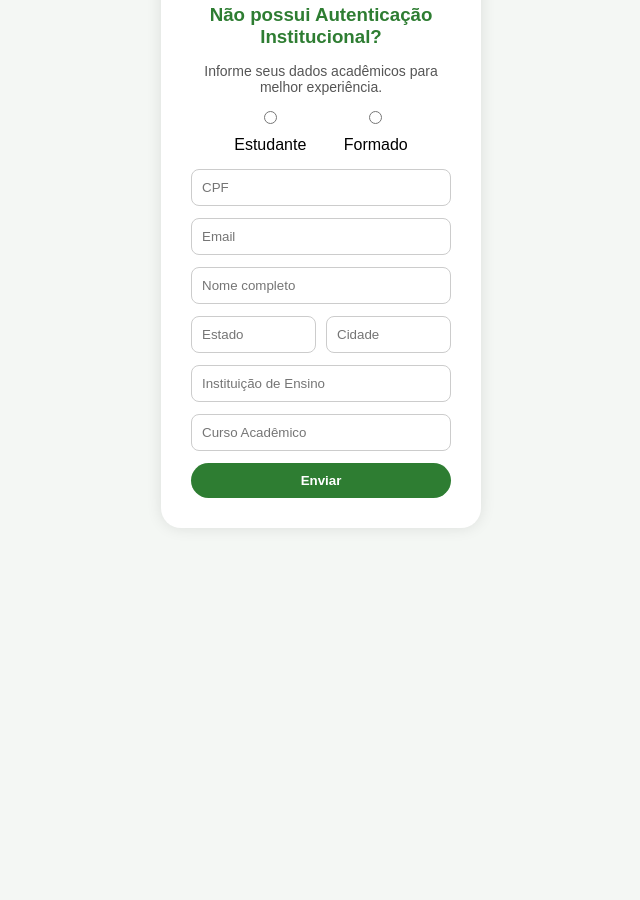
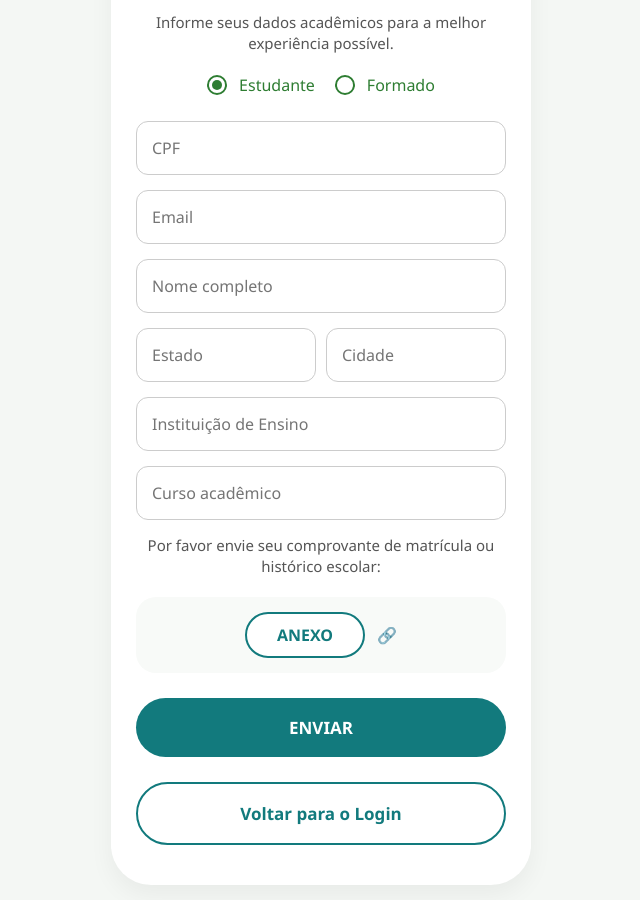
Before and after one commit to Julia-alt-0w0/projeto-ecotroca, a plain HTML site: page page2.html in a window 1280 px wide. Shown: the part 168-1068 px from the top of the page, without its empty margins (319-959 px from the left). Before the commit the page ends 800 px from the top, so only its background shows below. Drawn offline with nearby package versions, Linux system fonts and the light colour scheme.

Commit message:
Add files via upload

```diff
--- a/page2.html
+++ b/page2.html
@@ -2,42 +2,91 @@
 <html lang="pt-br">
 <head>
   <meta charset="UTF-8">
-  <title>Ecotroca</title>
+  <meta name="viewport" content="width=device-width, initial-scale=1.0">
+  <title>Ecotroca - Cadastro</title>
   <link rel="stylesheet" href="style.css">
+  <script type="text/javascript" src="https://cdn.jsdelivr.net/npm/@emailjs/browser@3/dist/email.min.js"></script>
 </head>
 <body>
 
   <div class="container">
-
-  <!-- LADO DIREITO -->
-    <div class="card cadastro">
-      <img src="assets/logo.png" alt="Ecotroca" class="logo">
+    <div class="card">
+      <img src="img/ecotroca.jpeg" alt="Ecotroca" class="logo">
 
       <h3>Não possui Autenticação Institucional?</h3>
-      <p>Informe seus dados acadêmicos para melhor experiência.</p>
+      <p>Informe seus dados acadêmicos para a melhor experiência possível.</p>
 
-      <div class="radio-group">
-        <label><input type="radio" name="tipo"> Estudante</label>
-        <label><input type="radio" name="tipo"> Formado</label>
-      </div>
+      <form id="form-cadastro">
+        <div class="radio-group">
+          <label class="radio-container">
+            <input type="radio" name="tipo" checked required>
+            <span class="checkmark"></span>
+            Estudante
+          </label>
+          <label class="radio-container">
+            <input type="radio" name="tipo">
+            <span class="checkmark"></span>
+            Formado
+          </label>
+        </div>
 
-      <input type="text" placeholder="CPF">
-      <input type="email" placeholder="Email">
-      <input type="text" placeholder="Nome completo">
+        <input type="text" placeholder="CPF" inputmode="numeric" required>
+        <input type="email" id="user_email" placeholder="Email" required>
+        <input type="text" placeholder="Nome completo" required>
 
-      <div class="row">
-        <input type="text" placeholder="Estado">
-        <input type="text" placeholder="Cidade">
-      </div>
+        <div class="row">
+          <input type="text" placeholder="Estado" required>
+          <input type="text" placeholder="Cidade" required>
+        </div>
 
-      <input type="text" placeholder="Instituição de Ensino">
-      <input type="text" placeholder="Curso Acadêmico">
+        <input type="text" placeholder="Instituição de Ensino" required>
+        <input type="text" placeholder="Curso acadêmico" required>
 
-      <button class="btn green">Enviar</button>
+        <p class="anexo-texto">Por favor envie seu comprovante de matrícula ou histórico escolar:</p>
+
+        <div class="anexo-box">
+          <label for="anexo" class="anexo-btn">ANEXO</label>
+          <input type="file" id="anexo" hidden>
+          <span class="icon-link">🔗</span>
+        </div>
+
+        <button type="submit" id="btn-enviar" class="btn">ENVIAR</button>
+        <a href="index.html" class="btn btn-voltar">Voltar para o Login</a>
+      </form>
     </div>
-
   </div>
 
+  <script type="text/javascript">
+    (function(){
+      // Chave Pública da conta oficial ecotrocacontato@gmail.com
+      emailjs.init("0zHgzhq7wqUiwAzZI");
+    })();
 
+    document.getElementById('form-cadastro').addEventListener('submit', function(event) {
+      event.preventDefault();
+
+      const btn = document.getElementById('btn-enviar');
+      btn.innerText = 'ENVIANDO...';
+      btn.disabled = true;
+
+      const emailDigitado = document.getElementById('user_email').value;
+
+      const templateParams = {
+        to_email: emailDigitado
+      };
+
+      // Service ID ATUALIZADO: service_bj7pij3
+      // Template ID ATUALIZADO: template_l8adt2k
+      emailjs.send('service_bj7pij3', 'template_l8adt2k', templateParams)
+        .then(function() {
+          window.location.href = "page3.html";
+        }, function(error) {
+          console.log("Erro detalhado:", error);
+          alert("Erro no envio. Verifique se clicou em SAVE no template do EmailJS.");
+          btn.innerText = 'ENVIAR';
+          btn.disabled = false;
+        });
+    });
+  </script>
 </body>
 </html>
--- a/style.css
+++ b/style.css
@@ -1,87 +1,144 @@
+/* ===== RESET E CONFIGURAÇÕES GERAIS ===== */
 * {
   margin: 0;
   padding: 0;
   box-sizing: border-box;
-  font-family: Arial, sans-serif;
+  font-family: 'Segoe UI', Arial, sans-serif;
+  -webkit-tap-highlight-color: transparent;
 }
 
 body {
   background: #f4f7f4;
-  height: 100vh;
+  min-height: 100vh;
   display: flex;
   justify-content: center;
   align-items: center;
+  padding: 15px;
 }
 
-.container {
+a { text-decoration: none !important; }
+
+/* ===== CONTAINERS ===== */
+.container, .sucesso-container {
+  width: 100%;
+  max-width: 420px;
+  background: #ffffff;
+  border-radius: 40px;
+  box-shadow: 0 10px 25px rgba(0,0,0,0.05);
+  overflow: hidden;
   display: flex;
-  gap: 40px;
+  flex-direction: column;
 }
 
-.card {
-  background: #ffffff;
-  width: 320px;
-  padding: 30px;
-  border-radius: 20px;
-  box-shadow: 0 0 15px rgba(0,0,0,0.1);
-  text-align: center;
+.card { padding: 40px 25px; text-align: center; }
+.logo { width: 120px; margin: 0 auto 20px; display: block; }
+
+/* ===== TEXTOS ===== */
+h3 { color: #2e7d32; margin-bottom: 15px; font-size: 22px; }
+p { font-size: 15px; color: #555; margin-bottom: 20px; line-height: 1.4; }
+
+/* ===== CUSTOM RADIO BUTTONS (Bolinhas) ===== */
+.radio-group { display: flex; justify-content: center; gap: 20px; margin-bottom: 25px; }
+.radio-container {
+  display: flex;
+  align-items: center;
+  position: relative;
+  padding-left: 32px;
+  cursor: pointer;
+  font-size: 16px;
+  color: #2e7d32;
+  font-weight: 500;
+}
+.radio-container input { position: absolute; opacity: 0; }
+.checkmark {
+  position: absolute;
+  left: 0;
+  height: 20px;
+  width: 20px;
+  background-color: #fff;
+  border: 2px solid #2e7d32;
+  border-radius: 50%;
+}
+.radio-container input:checked ~ .checkmark:after { display: block; }
+.checkmark:after {
+  content: "";
+  position: absolute;
+  display: none;
+  top: 3px;
+  left: 3px;
+  width: 10px;
+  height: 10px;
+  border-radius: 50%;
+  background: #2e7d32;
 }
 
-.logo {
-  width: 120px;
-  margin-bottom: 20px;
+/* ===== FORMULÁRIO ===== */
+input:not([type="radio"]) {
+  width: 100%;
+  padding: 15px;
+  margin-bottom: 15px;
+  border-radius: 12px;
+  border: 1px solid #ccc;
+  font-size: 16px;
+}
+.row { display: flex; gap: 10px; }
+
+/* ===== BOTÕES ===== */
+.btn {
+  display: block;
+  width: 100%;
+  padding: 18px;
+  border: none;
+  border-radius: 35px;
+  background: #127a7d;
+  color: #ffffff !important;
+  font-weight: bold;
+  font-size: 17px;
+  text-align: center;
+  cursor: pointer;
+  margin-top: 15px;
+}
+.btn-voltar {
+  background: transparent !important;
+  color: #127a7d !important;
+  border: 2px solid #127a7d !important;
+  margin-top: 25px !important; /* Espaçamento para não grudar no Enviar */
+}
+.btn:active { transform: scale(0.98); }
+
+/* ===== ANEXO ===== */
+.anexo-box {
+  background: #f8faf8;
+  padding: 15px;
+  border-radius: 20px;
+  display: flex;
+  justify-content: center;
+  align-items: center;
+  gap: 12px;
+  margin-bottom: 25px;
+}
+.anexo-btn {
+  background: white;
+  border: 2px solid #127a7d;
+  color: #127a7d;
+  padding: 10px 30px;
+  border-radius: 25px;
+  font-weight: bold;
 }
 
-h2, h3 {
-  color: #2e7d32;
-  margin-bottom: 15px;
+/* ===== ESTILOS ESPECÍFICOS PÁGINA 3 ===== */
+.sucesso-topo { padding: 50px 25px 30px; text-align: center; }
+.icone-capelo { font-size: 55px; margin-bottom: 20px; }
+.msg-sucesso {
+  background: #127a7d;
+  color: white !important;
+  padding: 22px 15px;
+  border-radius: 30px;
+  font-weight: bold;
+  font-size: 18px;
+  margin-bottom: 30px;
 }
-
-p {
-  font-size: 14px;
-  color: #555;
-  margin-bottom: 15px;
-}
-
-input {
-  width: 100%;
-  padding: 10px;
-  margin-bottom: 12px;
-  border-radius: 8px;
-  border: 1px solid #ccc;
-}
-
-.row {
-  display: flex;
-  gap: 10px;
-}
-
-.radio-group {
-  display: flex;
-  justify-content: center;
-  gap: 20px;
-  margin-bottom: 15px;
-}
-
-.link {
-  display: block;
-  font-size: 13px;
-  color: #2e7d32;
-  margin-bottom: 15px;
-  text-decoration: none;
-}
-
-.btn {
-  width: 100%;
-  padding: 10px;
-  border: none;
-  border-radius: 20px;
-  background: #81c784;
-  color: white;
-  font-weight: bold;
-  cursor: pointer;
-}
-
-.btn.green {
-  background: #2e7d32;
-}
+.sucesso-topo p { color: #2e7d32; font-size: 15px; margin-bottom: 12px; }
+.sucesso-rodape { background: #e0e0e0; padding: 40px 25px; text-align: center; }
+.sucesso-rodape h4 { color: #2e7d32; margin-bottom: 10px; }
+.coracao { font-size: 28px; margin-bottom: 20px; }
```
Also changed, not shown: index.html (+10 -9 lines), page3.html (added, +43 -0 lines).
